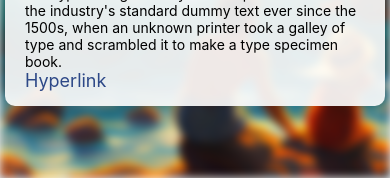
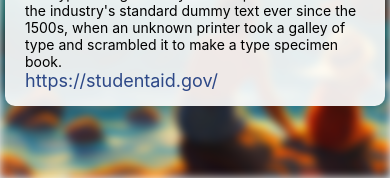
Before and after one commit to ntpotraz/PIC-Health-App, a React Native app: screen /Education in a window 390 px wide. Shown: the part 617-795 px from the top of the page. Built offline with nearby package versions, Linux system fonts and the light colour scheme.

Commit message:
Provided a link for the FAFSA website for the Financial Aid section

```diff
--- a/screens/EducationScreen.jsx
+++ b/screens/EducationScreen.jsx
@@ -65,9 +65,9 @@ export default function EducationScreen() {
                 when an unknown printer took a galley of type and scrambled it to make a type
                 specimen book.
               </Text>
-              <TouchableOpacity onPress={() => Linking.openURL('https://google.com')}>
+              <TouchableOpacity onPress={() => Linking.openURL('https://studentaid.gov/')}>
                 <Text style={textBox.link}>
-                  Hyperlink
+                 https://studentaid.gov/
                 </Text>
               </TouchableOpacity>
             </View>
```
